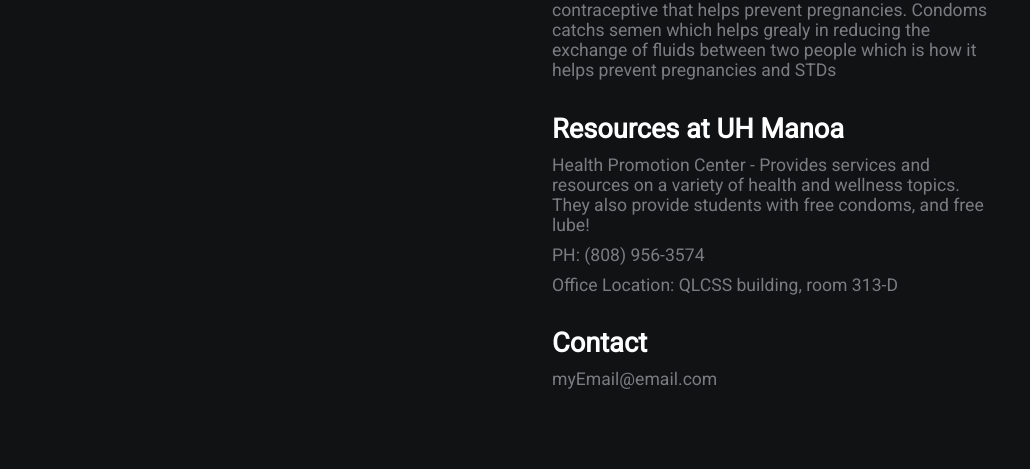
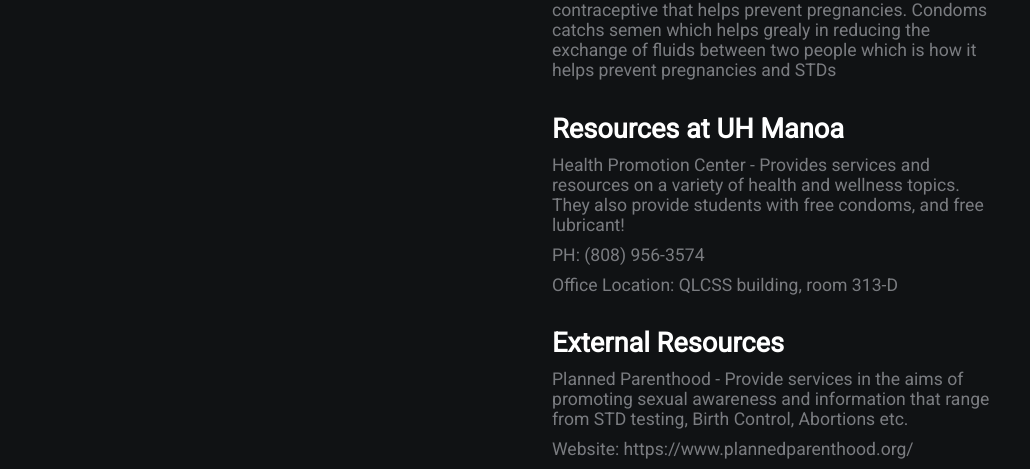
Before and after one commit to Consent-Content/Consent-Content.github.io, a plain HTML site: page index.html in a window 1280 px wide. Shown: the part 469-938 px from the top of the page, without its empty margins (88-1118 px from the left). Before the commit the page ends 868 px from the top, so only its background shows below. Drawn offline with Linux system fonts and the light colour scheme.

Commit message:
Update index.html

```diff
--- a/index.html
+++ b/index.html
@@ -26,12 +26,13 @@
             Condoms catchs semen which helps grealy in reducing the exchange of fluids between two people which is how it helps prevent pregnancies and STDs</p>
 
             <h2>Resources at UH Manoa </h2>
-            <p>Health Promotion Center - Provides services and resources on a variety of health and wellness topics. They also provide students with free condoms, and free lube!</p>
+            <p>Health Promotion Center - Provides services and resources on a variety of health and wellness topics. They also provide students with free condoms, and free lubricant!</p>
             <p>PH: (808) 956-3574</p>
             <p>Office Location: QLCSS building, room 313-D</p>
 
-            <h2>Contact</h2>
-            <p>myEmail@email.com</p>
+            <h2>External Resources</h2>
+            <p>Planned Parenthood - Provide services in the aims of promoting sexual awareness and information that range from STD testing, Birth Control, Abortions etc.</p>
+            <p>Website: https://www.plannedparenthood.org/ </p>
         </div>
     </div>
 </body>
```
